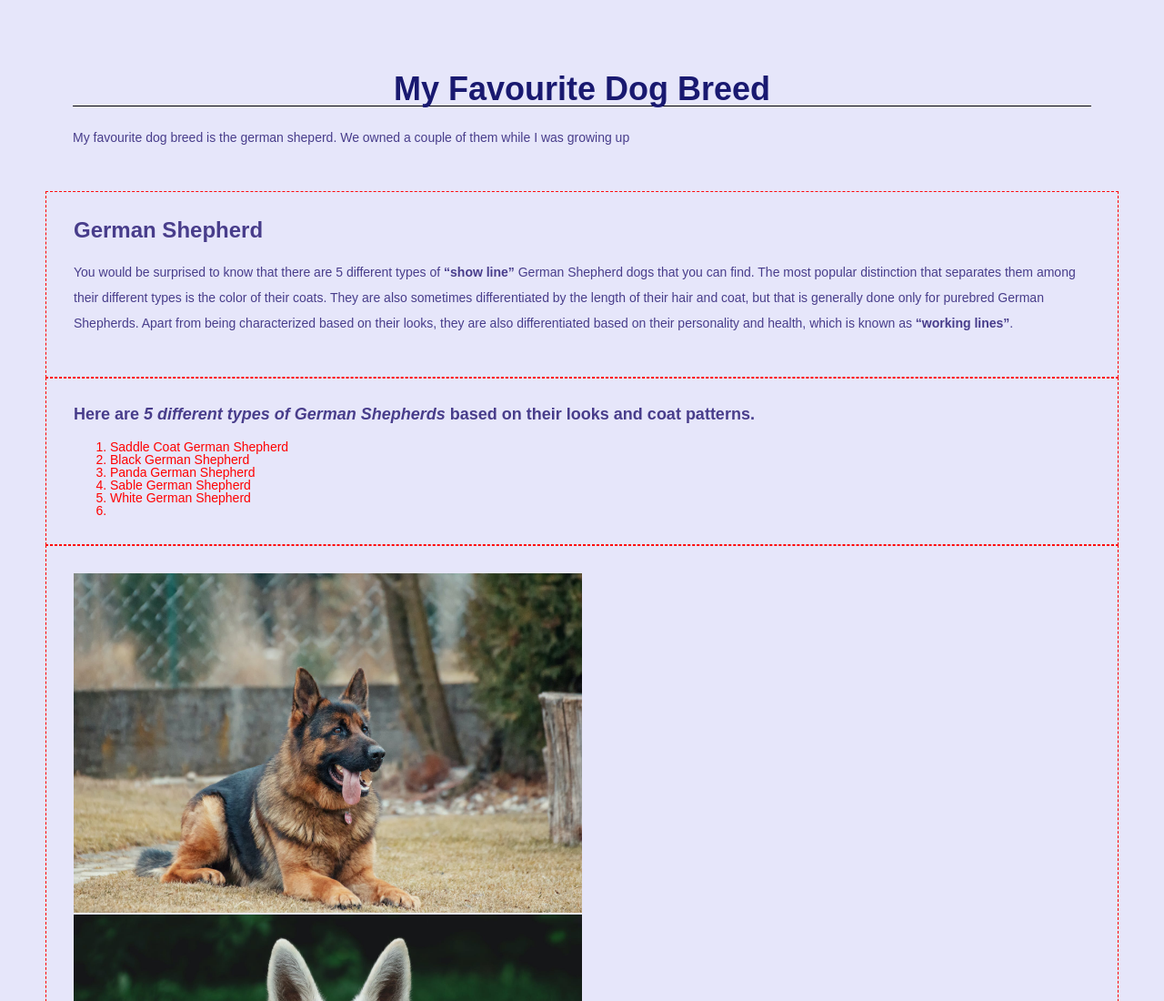
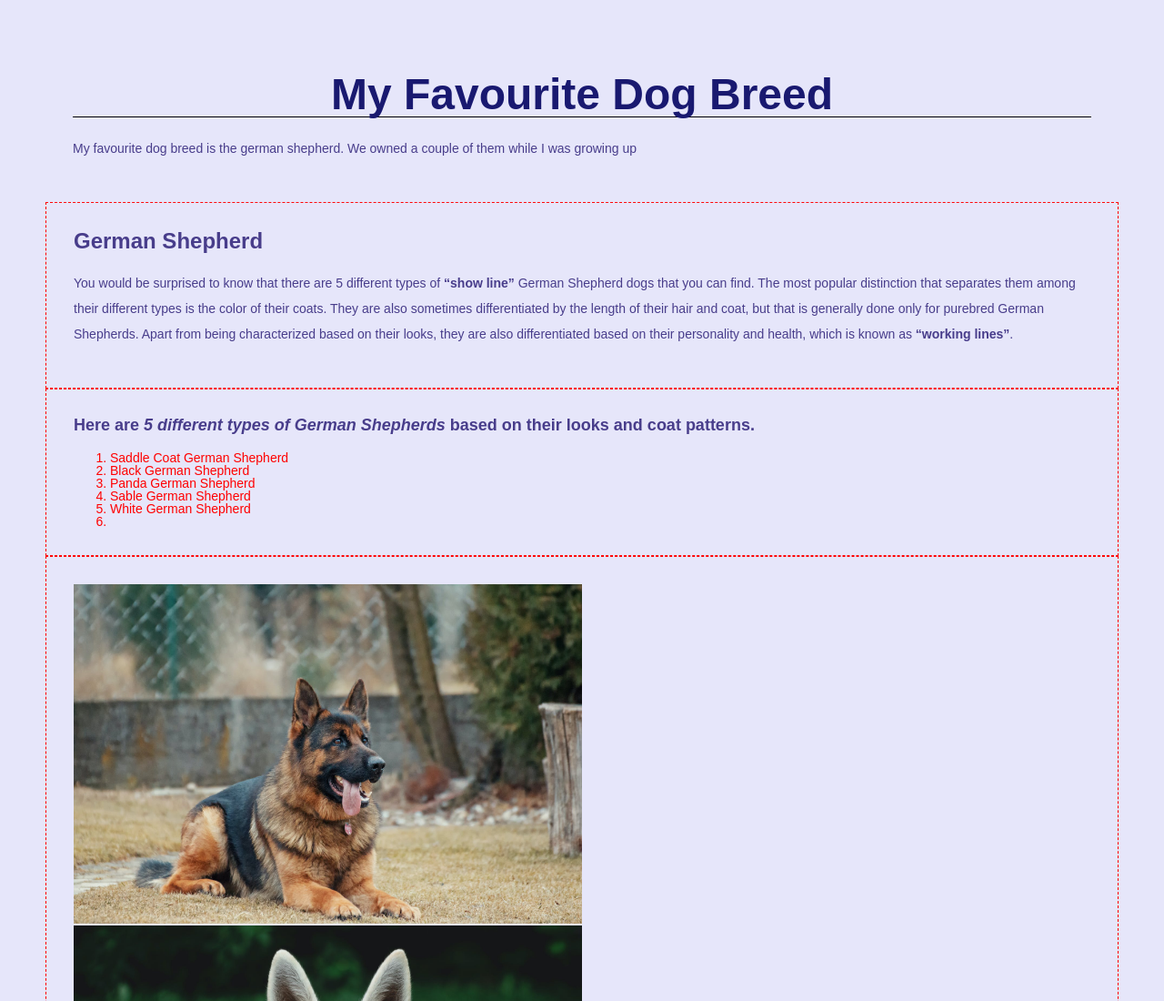
Before and after one commit to cmm4423/website, a plain HTML site: page index.html in a window 1280 px wide. Shown: the top 1100 px of the page at 91% size. Drawn offline with Linux system fonts and the light colour scheme.

Commit message:
Update index.html

```diff
--- a/index.html
+++ b/index.html
@@ -11,8 +11,8 @@
 <body>
   <!-- Hello there -->
   <header>
-    <h1>My Favourite Dog Breed</h1>
-        <p>My favourite dog breed is the german sheperd. We owned a couple of them while I was growing up</p>
+    <h1 class="title">My Favourite Dog Breed</h1>
+        <p>My favourite dog breed is the german shepherd. We owned a couple of them while I was growing up</p>
 </header>
 
 <section>
```
